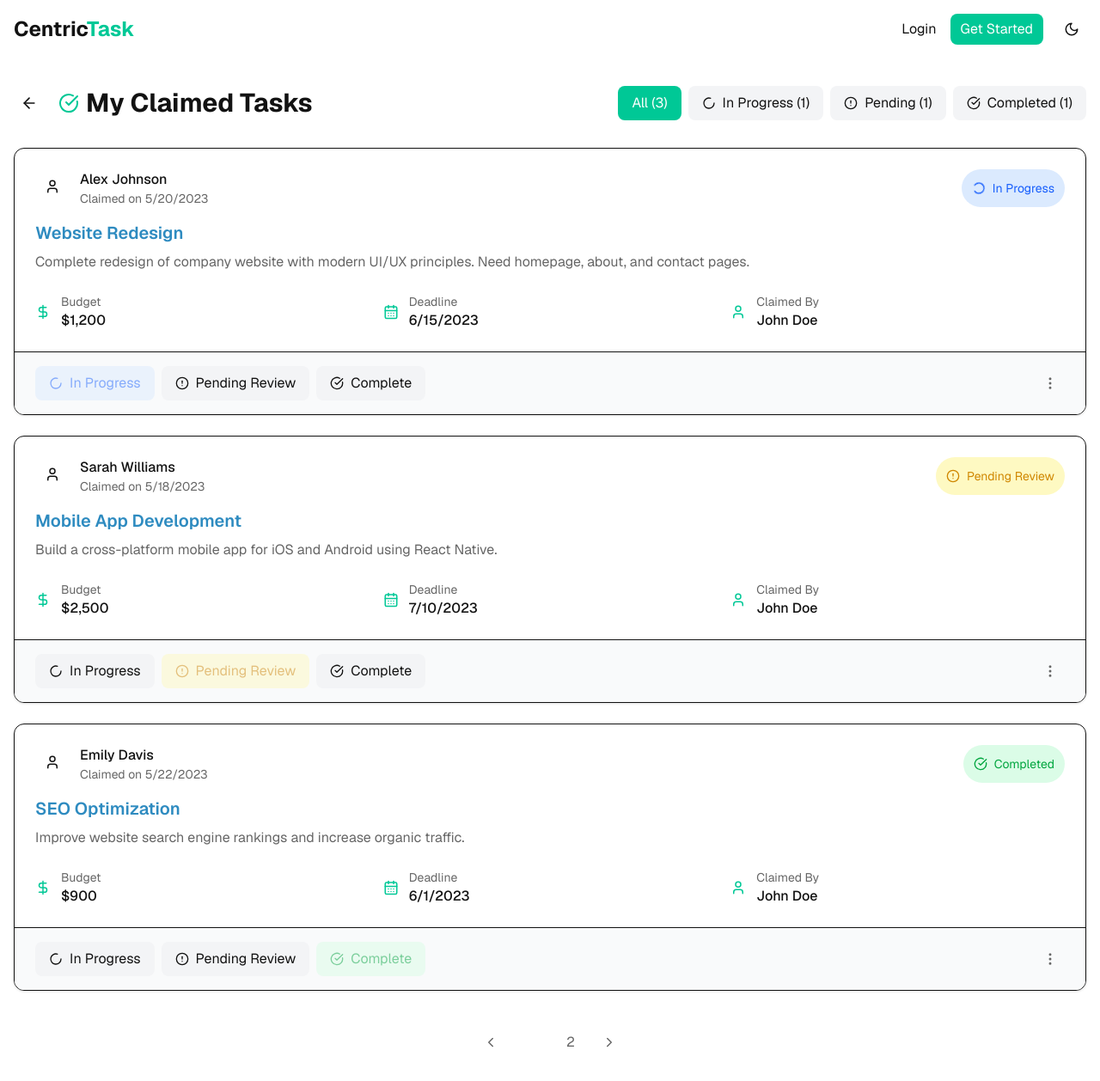
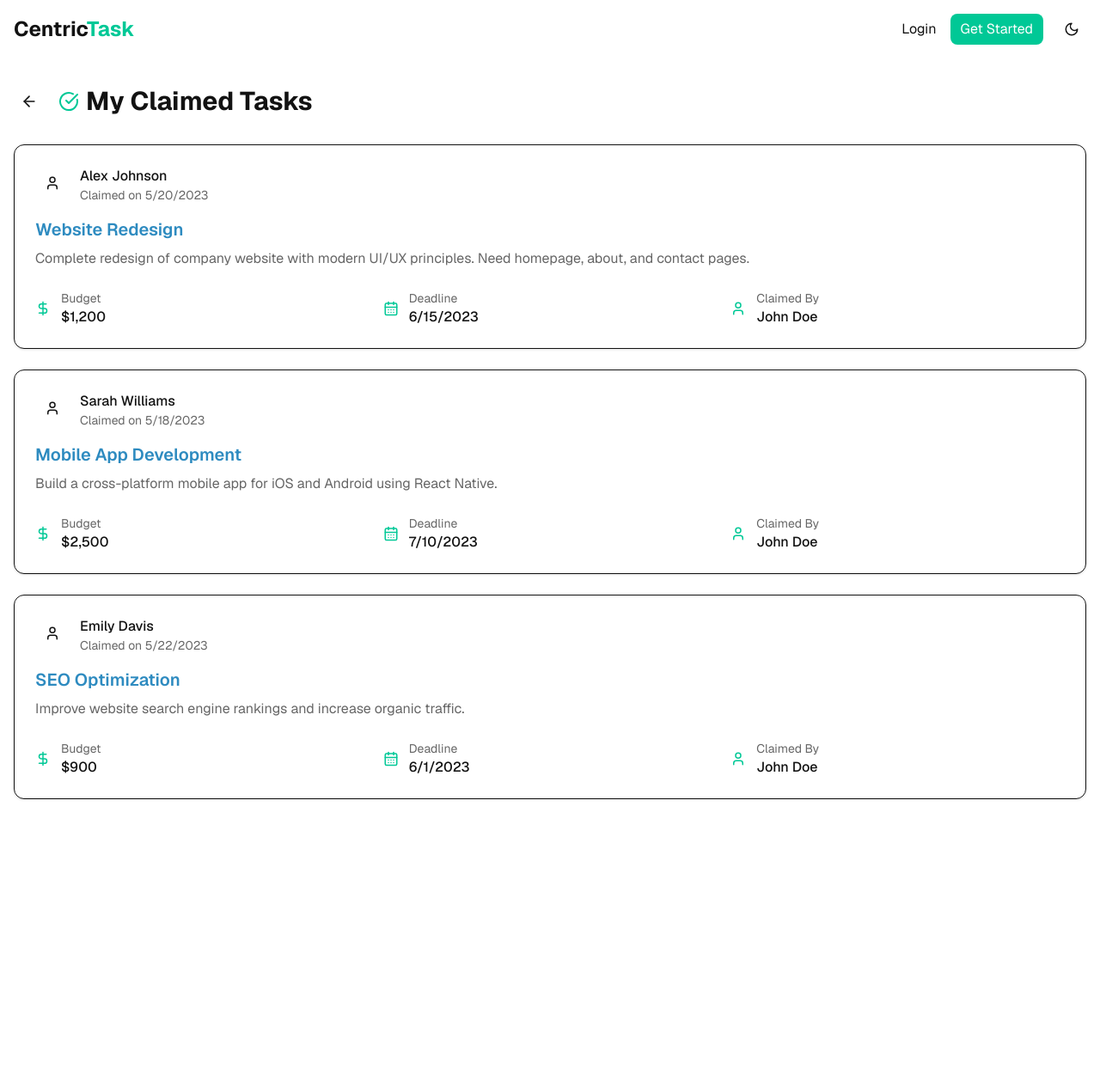
Before and after one commit to Johnodeleye/centric-task, a Next.js app: page /tasks in a window 1280 px wide. Shown: the top 1258 px of the page at 86% size. After the commit the page ends 962 px from the top, so only its background shows below. Built offline with nearby package versions, Linux system fonts and the light colour scheme.

Commit message:
front end developent finished

```diff
--- a/components/tasks.tsx
+++ b/components/tasks.tsx
@@ -5,21 +5,14 @@ import { motion } from "framer-motion";
 import { useState } from "react";
 import {
   CheckCircle,
-  Clock,
   User,
-  ChevronLeft,
-  ChevronRight,
   ArrowLeft,
-  AlertCircle,
   CalendarDays,
   DollarSign,
   MoreVertical,
-  Loader2
 } from "lucide-react";
 import Link from "next/link";
 import { Navbar } from "./NavBar";
-
-type TaskStatus = "in-progress" | "completed" | "pending-review";
 
 type Task = {
   id: string;
@@ -28,7 +21,6 @@ type Task = {
   budget: number;
   deadline: string;
   claimedAt: string;
-  status: TaskStatus;
   user: {
     name: string;
     avatar?: string;
@@ -46,7 +38,7 @@ export default function ClaimedTasks() {
   });
 
   // Dummy data for claimed tasks
-  const [tasks, setTasks] = useState<Task[]>([
+  const [tasks] = useState<Task[]>([
     {
       id: "1",
       title: "Website Redesign",
@@ -54,7 +46,6 @@ export default function ClaimedTasks() {
       budget: 1200,
       deadline: "2023-06-15",
       claimedAt: "2023-05-20T09:30:00Z",
-      status: "in-progress",
       user: {
         name: "Alex Johnson",
       },
@@ -70,7 +61,6 @@ export default function ClaimedTasks() {
       budget: 2500,
       deadline: "2023-07-10",
       claimedAt: "2023-05-18T14:15:00Z",
-      status: "pending-review",
       user: {
         name: "Sarah Williams",
       },
@@ -86,7 +76,6 @@ export default function ClaimedTasks() {
       budget: 900,
       deadline: "2023-06-01",
       claimedAt: "2023-05-22T11:20:00Z",
-      status: "completed",
       user: {
         name: "Emily Davis",
       },
@@ -96,42 +85,6 @@ export default function ClaimedTasks() {
       }
     },
   ]);
-
-  const [isLoading, setIsLoading] = useState(false);
-  const [activeTab, setActiveTab] = useState<TaskStatus | "all">("all");
-
-  const filteredTasks = activeTab === "all"
-    ? tasks
-    : tasks.filter(task => task.status === activeTab);
-
-  const handleStatusChange = (taskId: string, newStatus: TaskStatus) => {
-    setIsLoading(true);
-    // Simulate API call
-    setTimeout(() => {
-      setTasks(tasks.map(task =>
-        task.id === taskId ? { ...task, status: newStatus } : task
-      ));
-      setIsLoading(false);
-    }, 800);
-  };
-
-  const getStatusColor = (status: TaskStatus) => {
-    switch (status) {
-      case "in-progress": return "bg-blue-100 dark:bg-blue-900/30 text-blue-600 dark:text-blue-400";
-      case "completed": return "bg-green-100 dark:bg-green-900/30 text-green-600 dark:text-green-400";
-      case "pending-review": return "bg-yellow-100 dark:bg-yellow-900/30 text-yellow-600 dark:text-yellow-400";
-      default: return "";
-    }
-  };
-
-  const getStatusIcon = (status: TaskStatus) => {
-    switch (status) {
-      case "in-progress": return <Loader2 size={16} className="animate-spin" />;
-      case "completed": return <CheckCircle size={16} />;
-      case "pending-review": return <AlertCircle size={16} />;
-      default: return <Clock size={16} />;
-    }
-  };
 
   return (
     <div className="min-h-screen bg-background text-foreground">
@@ -145,7 +98,7 @@ export default function ClaimedTasks() {
       >
         <div className="flex flex-col md:flex-row justify-between items-start md:items-center mb-8 gap-4">
           <div className="flex items-center gap-4">
-            <Link href="/tasks" className="p-2 rounded-full hover:bg-gray-100 dark:hover:bg-gray-700 transition-colors">
+            <Link href="/feed" className="p-2 rounded-full hover:bg-gray-100 dark:hover:bg-gray-700 transition-colors">
               <ArrowLeft size={20} />
             </Link>
             <h1 className="text-2xl md:text-3xl font-bold flex items-center gap-2">
@@ -153,51 +106,21 @@ export default function ClaimedTasks() {
               <span>My Claimed Tasks</span>
             </h1>
           </div>
-
-          <div className="flex flex-wrap gap-2">
-            <button
-              onClick={() => setActiveTab("all")}
-              className={`px-4 py-2 rounded-lg transition-colors ${activeTab === "all" ? "bg-accent text-white" : "bg-gray-100 dark:bg-gray-700"}`}
-            >
-              All ({tasks.length})
-            </button>
-            <button
-              onClick={() => setActiveTab("in-progress")}
-              className={`px-4 py-2 rounded-lg transition-colors flex items-center gap-2 ${activeTab === "in-progress" ? "bg-blue-100 dark:bg-blue-900 text-blue-600 dark:text-blue-300" : "bg-gray-100 dark:bg-gray-700"}`}
-            >
-              <Loader2 size={16} className={activeTab === "in-progress" ? "animate-spin" : ""} />
-              In Progress ({tasks.filter(t => t.status === "in-progress").length})
-            </button>
-            <button
-              onClick={() => setActiveTab("pending-review")}
-              className={`px-4 py-2 rounded-lg transition-colors flex items-center gap-2 ${activeTab === "pending-review" ? "bg-yellow-100 dark:bg-yellow-900 text-yellow-600 dark:text-yellow-300" : "bg-gray-100 dark:bg-gray-700"}`}
-            >
-              <AlertCircle size={16} />
-              Pending ({tasks.filter(t => t.status === "pending-review").length})
-            </button>
-            <button
-              onClick={() => setActiveTab("completed")}
-              className={`px-4 py-2 rounded-lg transition-colors flex items-center gap-2 ${activeTab === "completed" ? "bg-green-100 dark:bg-green-900 text-green-600 dark:text-green-300" : "bg-gray-100 dark:bg-gray-700"}`}
-            >
-              <CheckCircle size={16} />
-              Completed ({tasks.filter(t => t.status === "completed").length})
-            </button>
-          </div>
         </div>
 
-        {filteredTasks.length === 0 ? (
+        {tasks.length === 0 ? (
           <motion.div
             initial={{ opacity: 0 }}
             animate={{ opacity: 1 }}
             className="text-center py-12 bg-card dark:bg-gray-800 rounded-xl border"
           >
             <p className="text-lg text-muted-foreground">
-              No {activeTab === "all" ? "" : activeTab} tasks found
+              No claimed tasks found
             </p>
           </motion.div>
         ) : (
           <div className="grid grid-cols-1 gap-6">
-            {filteredTasks.map((task, index) => (
+            {tasks.map((task, index) => (
               <motion.div
                 key={task.id}
                 initial={{ opacity: 0, y: 20 }}
@@ -217,11 +140,6 @@ export default function ClaimedTasks() {
                           Claimed on {new Date(task.claimedAt).toLocaleDateString()}
                         </p>
                       </div>
-                    </div>
-
-                    <div className={`flex items-center gap-2 px-3 py-1 rounded-full text-sm ${getStatusColor(task.status)}`}>
-                      {getStatusIcon(task.status)}
-                      <span className="capitalize">{task.status.replace("-", " ")}</span>
                     </div>
                   </div>
 
@@ -259,68 +177,14 @@ export default function ClaimedTasks() {
                   </div>
                 </div>
 
-                <div className="border-t px-6 py-4 bg-gray-50 dark:bg-gray-700 flex flex-col sm:flex-row justify-between gap-3">
-                  <div className="flex gap-2">
-                    <button
-                      onClick={() => handleStatusChange(task.id, "in-progress")}
-                      disabled={task.status === "in-progress" || isLoading}
-                      className={`px-4 py-2 rounded-lg flex items-center gap-2 ${task.status === "in-progress" ? "bg-blue-100 dark:bg-blue-900 text-blue-600 dark:text-blue-300" : "bg-gray-100 dark:bg-gray-600 hover:bg-gray-200 dark:hover:bg-gray-600"} transition-colors disabled:opacity-50`}
-                    >
-                      <Loader2 size={16} className={task.status === "in-progress" && isLoading ? "animate-spin" : ""} />
-                      In Progress
-                    </button>
-
-                    <button
-                      onClick={() => handleStatusChange(task.id, "pending-review")}
-                      disabled={task.status === "pending-review" || isLoading}
-                      className={`px-4 py-2 rounded-lg flex items-center gap-2 ${task.status === "pending-review" ? "bg-yellow-100 dark:bg-yellow-900 text-yellow-600 dark:text-yellow-300" : "bg-gray-100 dark:bg-gray-600 hover:bg-gray-200 dark:hover:bg-gray-600"} transition-colors disabled:opacity-50`}
-                    >
-                      <AlertCircle size={16} />
-                      Pending Review
-                    </button>
-
-                    <button
-                      onClick={() => handleStatusChange(task.id, "completed")}
-                      disabled={task.status === "completed" || isLoading}
-                      className={`px-4 py-2 rounded-lg flex items-center gap-2 ${task.status === "completed" ? "bg-green-100 dark:bg-green-900 text-green-600 dark:text-green-300" : "bg-gray-100 dark:bg-gray-600 hover:bg-gray-200 dark:hover:bg-gray-600"} transition-colors disabled:opacity-50`}
-                    >
-                      <CheckCircle size={16} />
-                      Complete
-                    </button>
-                  </div>
-
+                {/* <div className="border-t px-6 py-4 bg-gray-50 dark:bg-gray-700 flex justify-end">
                   <button className="p-2 rounded-lg hover:bg-gray-200 dark:hover:bg-gray-600 transition-colors">
                     <MoreVertical size={18} className="text-muted-foreground" />
                   </button>
-                </div>
+                </div> */}
               </motion.div>
             ))}
           </div>
-        )}
-
-        {/* Pagination */}
-        {filteredTasks.length > 0 && (
-          <motion.div
-            initial={{ opacity: 0 }}
-            animate={{ opacity: 1 }}
-            transition={{ delay: 0.3 }}
-            className="flex justify-center mt-10"
-          >
-            <div className="flex items-center gap-2">
-              <button className="p-2 rounded-lg hover:bg-gray-100 dark:hover:bg-gray-700 transition-colors">
-                <ChevronLeft size={18} className="text-muted-foreground" />
-              </button>
-              <button className="w-10 h-10 rounded-lg bg-primary text-white dark:bg-primary dark:text-white">
-                1
-              </button>
-              <button className="w-10 h-10 rounded-lg hover:bg-gray-100 dark:hover:bg-gray-700 transition-colors text-muted-foreground">
-                2
-              </button>
-              <button className="p-2 rounded-lg hover:bg-gray-100 dark:hover:bg-gray-700 transition-colors">
-                <ChevronRight size={18} className="text-muted-foreground" />
-              </button>
-            </div>
-          </motion.div>
         )}
       </motion.main>
     </div>
```
